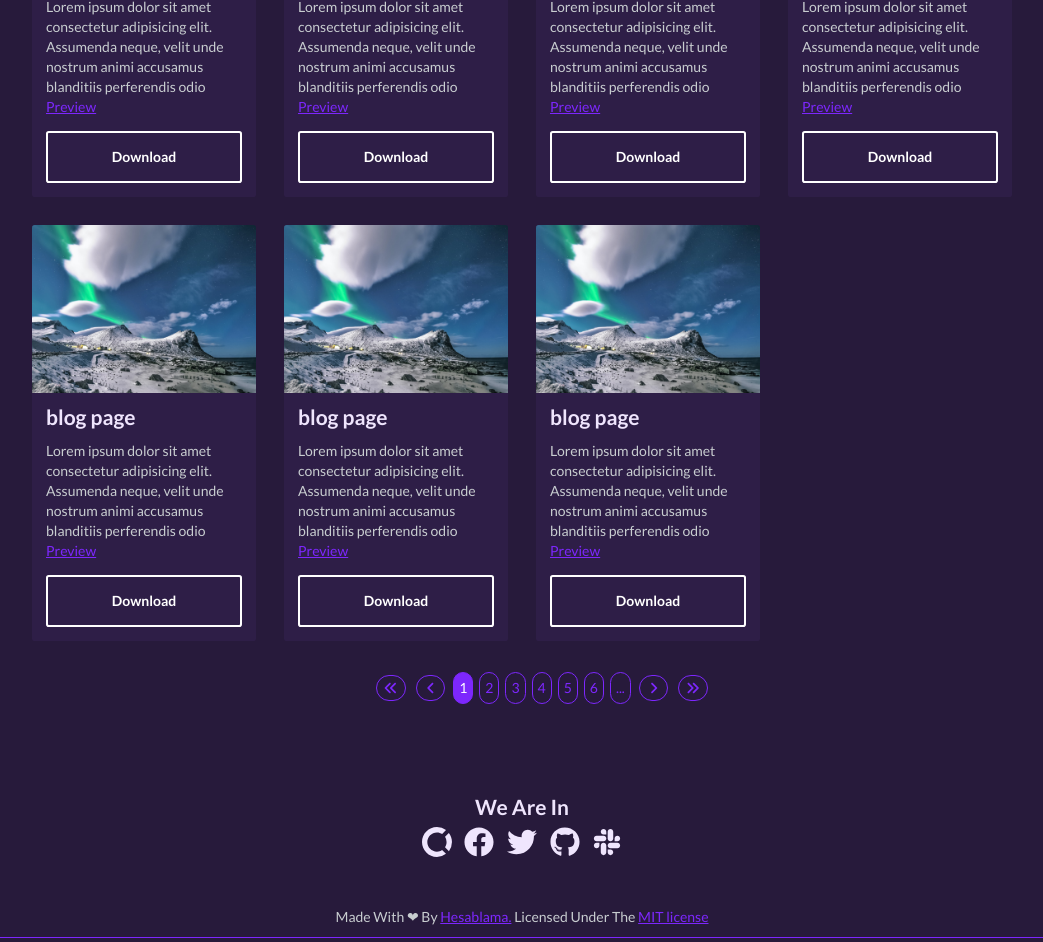
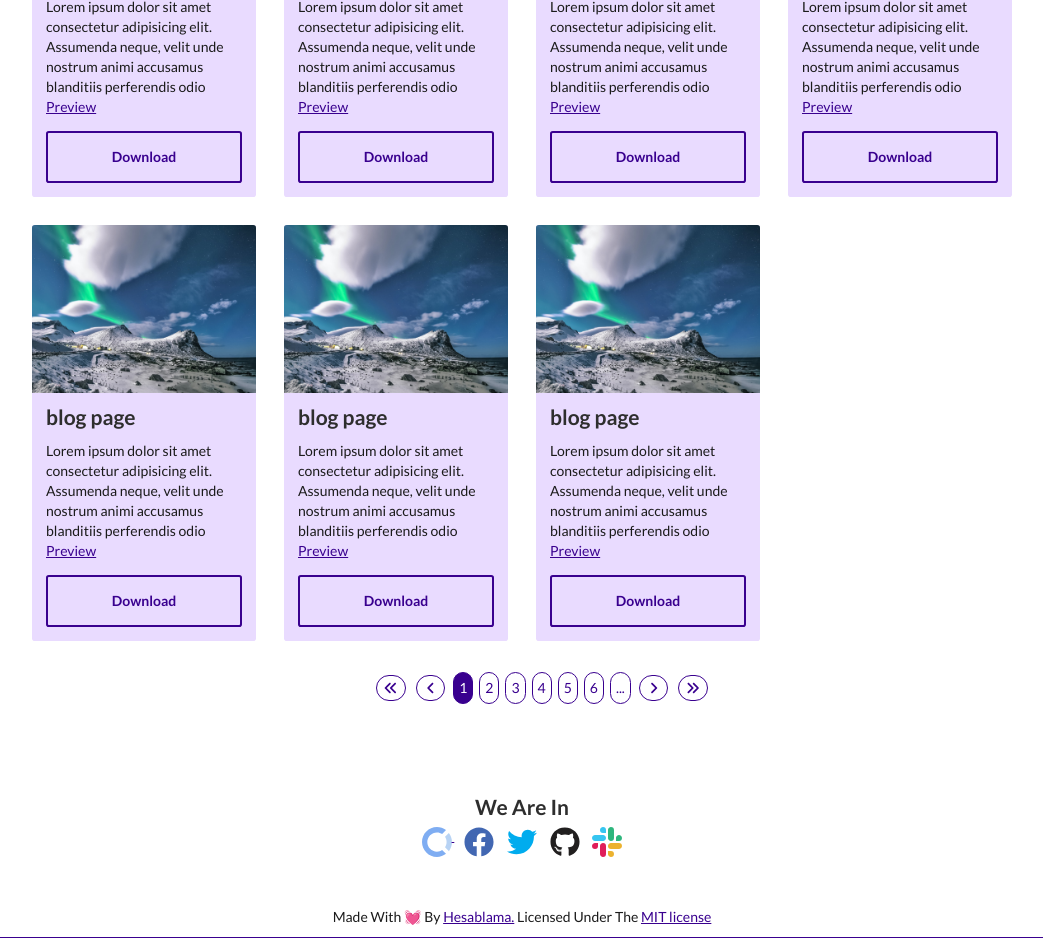
Before and after one commit to Hesablama/Qalereya, a plain HTML site: page views/pages/showcase.html in a window 1280 px wide. Shown: the part 1855-2797 px from the top of the page, without its empty margins (118-1161 px from the left). Drawn offline with nearby package versions, Linux system fonts and the light colour scheme.

Commit message:
Change The Theme Of The Pages To A Light Theme

```diff
--- a/src/scss/base/base.scss
+++ b/src/scss/base/base.scss
@@ -23,9 +23,7 @@ body {
     list-style: none;
   }
 
-  header {
-    background: $border-color;
-  }
+
 
 .demo-layout-transparent .mdl-layout__header,
 .demo-layout-transparent .mdl-layout__drawer-button {
@@ -37,3 +35,11 @@ body {
   text-decoration: none;
   color: #000000de;
 }
+
+@media (max-width:720px){ *:hover{
+  text-decoration: none;
+  background-color: none;
+  color:none;
+  fill: none;
+}
+}
--- a/src/scss/components/cards.scss
+++ b/src/scss/components/cards.scss
@@ -1,14 +1,4 @@
 
-.social-brand {
-  height: 30px;
-  width: 30px;
-  margin-top: 10px;
-  fill: $title-color;
-  transition: fill 0.3s ease;
-  &:hover {
-    fill: $main-color;
-  }
-}
 
 .cards-container {
   margin: 2rem;
@@ -25,7 +15,7 @@
   display: flex;
   flex-direction: column;
   justify-content: space-between;
-  background: $border-color;
+  background:$container-color;
 
   cursor: pointer;
   transition: transform 200ms ease-in;
@@ -51,9 +41,9 @@
     text-decoration: none;
     text-align: center;
     margin: 1rem;
-    border: 2px solid white;
+    border: 2px solid $main-color;
     background: transparent;
-    color: white;
+    color: $main-color;
     cursor: pointer;
     border-radius: 0.2rem;
     transition: background 200ms ease-in, color 200ms ease-in ;
@@ -62,7 +52,7 @@
     transform: scale(1.02);
   }
   &:hover &__btn {
-    background: #fff;
-    color: #181818;
+    background:$main-color ;
+    color: #ffffff;
   }
 }
--- a/src/scss/components/footer.scss
+++ b/src/scss/components/footer.scss
@@ -1,7 +1,19 @@
+
+.social-logo {
+  height: 30px;
+  width: 30px;
+  margin-top: 10px;
+  transition: fill 0.3s ease;
+
+}
+
 .footer-links {
     text-align: center;
     margin-top: 90px;
     margin-bottom: 50px;
+    #facebook2{fill: $facebook;}
+    #twitter2{ fill: $twitter;}
+    #github2{ fill: $gtihub;}
     .social-links {
       margin: 0 5px;
     }
--- a/src/scss/config/variables.scss
+++ b/src/scss/config/variables.scss
@@ -1,12 +1,11 @@
-
-    $main-color: #7d27fd;
-$title-color: #efe5fd;
-$text-color: #c8cdd0;
-$light-text-color: #a0a7ac;
+$main-color: #39008f;
+$title-color: #2e2e2e;
+$text-color: #1b1b1b;
+$light-text-color: #4b4b4b;
 $border-color: #2e1e47;
-$container-color: #42049e;
-$body-color: #271a3b;
+$container-color: #e9dbff;
+$body-color: #ffffff;
 $container-shadow: none;
-$gtihub: #efe5fd;
-$facebook: #efe5fd;
-$twitter: #efe5fd;
+$gtihub: #211f1f;
+$facebook: #4267B2;
+$twitter: #00acee;
--- a/views/pages/showcase.html
+++ b/views/pages/showcase.html
@@ -396,38 +396,22 @@
         id="opencollective"
         target="_blank"
         title="Qalereya On Open Collective"
-        ><svg
-          xmlns="http://www.w3.org/2000/svg"
-          class="social-brand"
-          xmlns:xlink="http://www.w3.org/1999/xlink"
-          aria-hidden="true"
-          focusable="false"
-          preserveAspectRatio="xMidYMid meet"
-          viewBox="0 0 256 256"
-        >
-          <path
-            d="M209.765 128.15c0 16.013-4.9 31.34-13.266 44.575l33.447 33.447a128.918 128.918 0 0 0 25.783-77.35c0-29.265-9.754-55.751-26.47-77.336l-32.776 32.729a79.442 79.442 0 0 1 13.267 43.888l.015.047z"
-          />
-          <path
-            d="M127.513 210.355c-45.367-.086-82.125-36.838-82.22-82.205c.069-45.386 36.835-82.166 82.22-82.252c16.732 0 32.058 4.901 44.607 13.267l32.744-32.776A128.965 128.965 0 0 0 127.514.636C57.123.636 0 57.76 0 128.15c0 70.359 57.124 127.513 127.513 127.513a125.126 125.126 0 0 0 77.351-26.501l-33.447-33.431c-11.861 9.754-27.157 14.624-43.904 14.624z"
-          />
-          <rect
-            x="0"
-            y="0"
-            width="256"
-            height="256"
-            fill="rgba(0, 0, 0, 0)"
-          /></svg
-      ></a>
+        ><svg class="social-logo" id="opencollective2" viewBox="0 0 256 256" version="1.1" xmlns="http://www.w3.org/2000/svg" xmlns:xlink="http://www.w3.org/1999/xlink" preserveAspectRatio="xMidYMid">
+          <g>
+            <path d="M209.765144,128.149979 C209.765144,144.1633 204.864381,159.48989 196.498747,172.725072 L229.945675,206.171999 C246.682105,183.856759 255.729307,156.715152 255.729307,128.821102 C255.729307,99.5569917 245.974603,73.0710207 229.258944,51.4858128 L196.48314,84.214794 C205.122561,97.2224683 209.736907,112.48781 209.749537,128.103156 L209.765144,128.149979 Z" fill="#B8D3F4"></path>
+            <path d="M127.513484,210.354816 C82.1460872,210.268958 45.3875094,173.517358 45.2930393,128.149979 C45.3617502,82.7643138 82.1278487,45.984257 127.513484,45.8983186 C144.244752,45.8983186 159.571342,50.7990817 172.119792,59.1647154 L204.864381,26.3889116 C182.54365,9.66665129 155.403429,0.630863298 127.513484,0.636494403 C57.1235437,0.636494403 0,57.7600381 0,128.149979 C0,198.508704 57.1235437,255.663463 127.513484,255.663463 C155.537352,255.740876 182.775989,246.40851 204.864381,229.161884 L171.417454,195.730564 C159.555734,205.485268 144.260359,210.354816 127.513484,210.354816 L127.513484,210.354816 Z" fill="#7FADF2"></path>
+          </g>
+        </svg>
+        </a>
 
       <a
         href="#"
         target="_blank"
         class="social-links"
         id="facebook"
-        title="Hesablama On Facebook"
+        title="Qalereya On Facebook"
         ><svg
-          class="social-brand"
+          class="social-logo"
           id="facebook2"
           xmlns="http://www.w3.org/2000/svg"
           viewBox="0 0 512 512"
@@ -441,9 +425,9 @@
         target="_blank"
         class="social-links"
         id="twitter"
-        title="Hesablama And Qalereya On Twitter"
+        title="Qalereya On Twitter"
         ><svg
-          class="social-brand"
+          class="social-logo"
           id="twitter2"
           xmlns="http://www.w3.org/2000/svg"
           viewBox="0 0 512 512"
@@ -454,13 +438,13 @@
       ></a>
 
       <a
-        href="https://github.com/Hesablama"
+        href="https://github.com/Hesablama/qalereya"
         target="_blank"
         class="social-links"
         id="github"
-        title="Hesablama On Github"
+        title="Qalereya Repository"
         ><svg
-          class="social-brand"
+          class="social-logo"
           id="github2"
           xmlns="http://www.w3.org/2000/svg"
           viewBox="0 0 496 512"
@@ -475,19 +459,11 @@
         id="slack"
         target="_blank"
         title="Qalereya On Slack"
-        ><svg
-          class="social-brand"
-          xmlns="http://www.w3.org/2000/svg"
-          viewBox="0 0 448 512"
-        >
-          <!-- Font Awesome Free 5.15.1 by @fontawesome - https://fontawesome.com License - https://fontawesome.com/license/free (Icons: CC BY 4.0, Fonts: SIL OFL 1.1, Code: MIT License) -->
-          <path
-            d="M94.12 315.1c0 25.9-21.16 47.06-47.06 47.06S0 341 0 315.1c0-25.9 21.16-47.06 47.06-47.06h47.06v47.06zm23.72 0c0-25.9 21.16-47.06 47.06-47.06s47.06 21.16 47.06 47.06v117.84c0 25.9-21.16 47.06-47.06 47.06s-47.06-21.16-47.06-47.06V315.1zm47.06-188.98c-25.9 0-47.06-21.16-47.06-47.06S139 32 164.9 32s47.06 21.16 47.06 47.06v47.06H164.9zm0 23.72c25.9 0 47.06 21.16 47.06 47.06s-21.16 47.06-47.06 47.06H47.06C21.16 243.96 0 222.8 0 196.9s21.16-47.06 47.06-47.06H164.9zm188.98 47.06c0-25.9 21.16-47.06 47.06-47.06 25.9 0 47.06 21.16 47.06 47.06s-21.16 47.06-47.06 47.06h-47.06V196.9zm-23.72 0c0 25.9-21.16 47.06-47.06 47.06-25.9 0-47.06-21.16-47.06-47.06V79.06c0-25.9 21.16-47.06 47.06-47.06 25.9 0 47.06 21.16 47.06 47.06V196.9zM283.1 385.88c25.9 0 47.06 21.16 47.06 47.06 0 25.9-21.16 47.06-47.06 47.06-25.9 0-47.06-21.16-47.06-47.06v-47.06h47.06zm0-23.72c-25.9 0-47.06-21.16-47.06-47.06 0-25.9 21.16-47.06 47.06-47.06h117.84c25.9 0 47.06 21.16 47.06 47.06 0 25.9-21.16 47.06-47.06 47.06H283.1z"
-          /></svg
-      ></a>
+        ><svg xmlns="http://www.w3.org/2000/svg" id="slack2" class="social-logo" shape-rendering="geometricPrecision" viewBox="0 0 59.734 59.852"><g transform="translate(0 -.148)"><path fill="#36c5f0" d="m 21.902,0.148 c -3.299,0 -5.973,2.68 -5.973,5.985 a 5.979,5.979 0 0 0 5.973,5.985 h 5.974 V 6.133 A 5.98,5.98 0 0 0 21.902,0.148 m 0,15.96 H 5.973 C 2.674,16.108 0,18.788 0,22.094 c 0,3.305 2.674,5.985 5.973,5.985 h 15.93 c 3.298,0 5.973,-2.68 5.973,-5.985 0,-3.306 -2.675,-5.986 -5.974,-5.986"/><path fill="#2eb67d" d="m 59.734,22.094 c 0,-3.306 -2.675,-5.986 -5.974,-5.986 -3.299,0 -5.973,2.68 -5.973,5.986 v 5.985 h 5.973 a 5.98,5.98 0 0 0 5.974,-5.985 m -15.929,0 V 6.133 A 5.98,5.98 0 0 0 37.831,0.148 c -3.299,0 -5.973,2.68 -5.973,5.985 v 15.96 c 0,3.307 2.674,5.987 5.973,5.987 a 5.98,5.98 0 0 0 5.974,-5.985"/><path fill="#ecb22e" d="m 37.831,60 a 5.98,5.98 0 0 0 5.974,-5.985 5.98,5.98 0 0 0 -5.974,-5.985 h -5.973 v 5.985 c 0,3.305 2.674,5.985 5.973,5.985 m 0,-15.96 h 15.93 c 3.298,0 5.973,-2.68 5.973,-5.986 A 5.98,5.98 0 0 0 53.76,32.069 H 37.831 c -3.299,0 -5.973,2.68 -5.973,5.985 a 5.979,5.979 0 0 0 5.973,5.985"/><path fill="#e01e5a" d="m 0,38.054 a 5.979,5.979 0 0 0 5.973,5.985 5.98,5.98 0 0 0 5.974,-5.985 V 32.069 H 5.973 C 2.674,32.069 0,34.749 0,38.054 m 15.929,0 v 15.96 c 0,3.306 2.674,5.986 5.973,5.986 a 5.98,5.98 0 0 0 5.974,-5.985 V 38.054 a 5.979,5.979 0 0 0 -5.974,-5.985 c -3.299,0 -5.973,2.68 -5.973,5.985"/></g></svg>
+      </a>
     </footer>
     <p style="text-align: center; margin-bottom: 10px">
-      Made With ❤ By <a href="https://github.com/Hesablama" target="_blank">Hesablama.</a> Licensed Under The
+      Made With 💓 By <a href="https://github.com/Hesablama" target="_blank">Hesablama.</a> Licensed Under The
       <a href="https://github.com/Hesablama/qalereya/blob/main/LICENSE"
         target="_blank">MIT license</a
       >
@@ -514,8 +490,8 @@
         <li><a href="#" target="_blank">Slack</a></li>
         <li><a href="#" target="_blank">Contact Us</a></li>
         <li><a href="#" target="_blank">F.A.Q</a></li>
-        <li></li>
-        <li></li>
+        <li><a href="https://iconscout.com/icons/slack-logo" target="_blank">Slack logo Icon</a> on <a href="https://iconscout.com">Iconscout</a></li>
+
       </ul>
     </footer>
 
```
Also changed, not shown: views/pages/donations.html (+17 -41 lines), src/scss/config/main.css, 1 other file.
